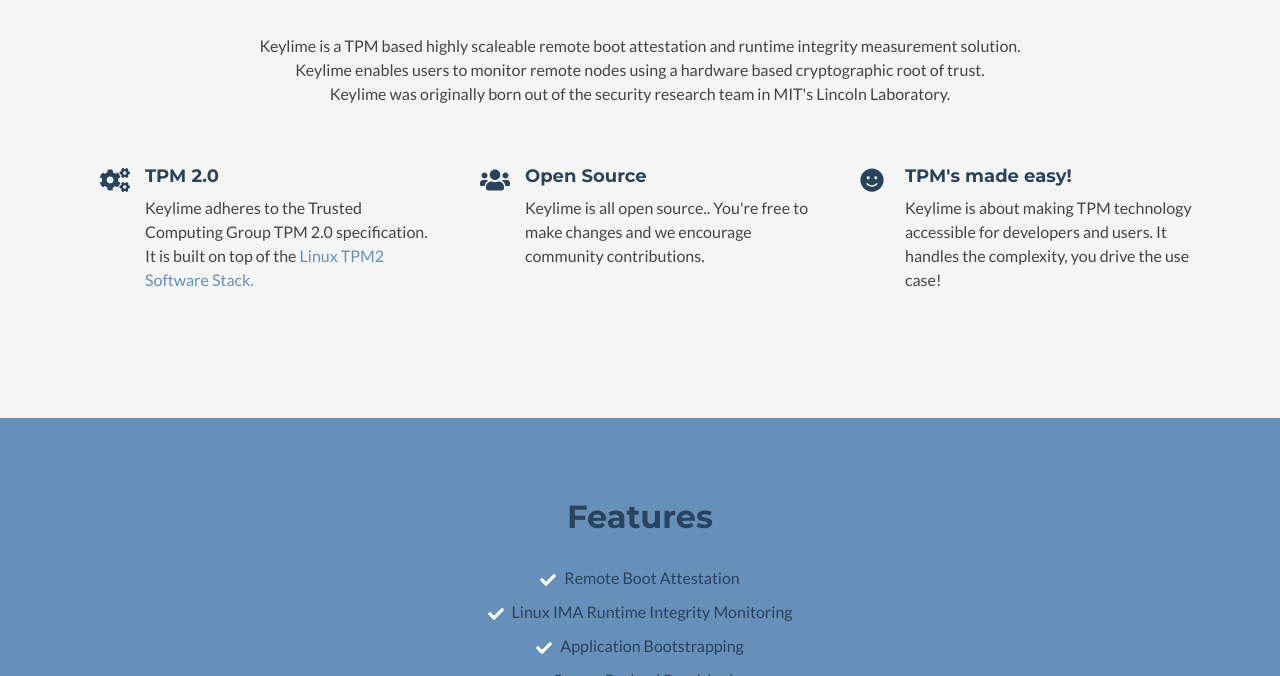
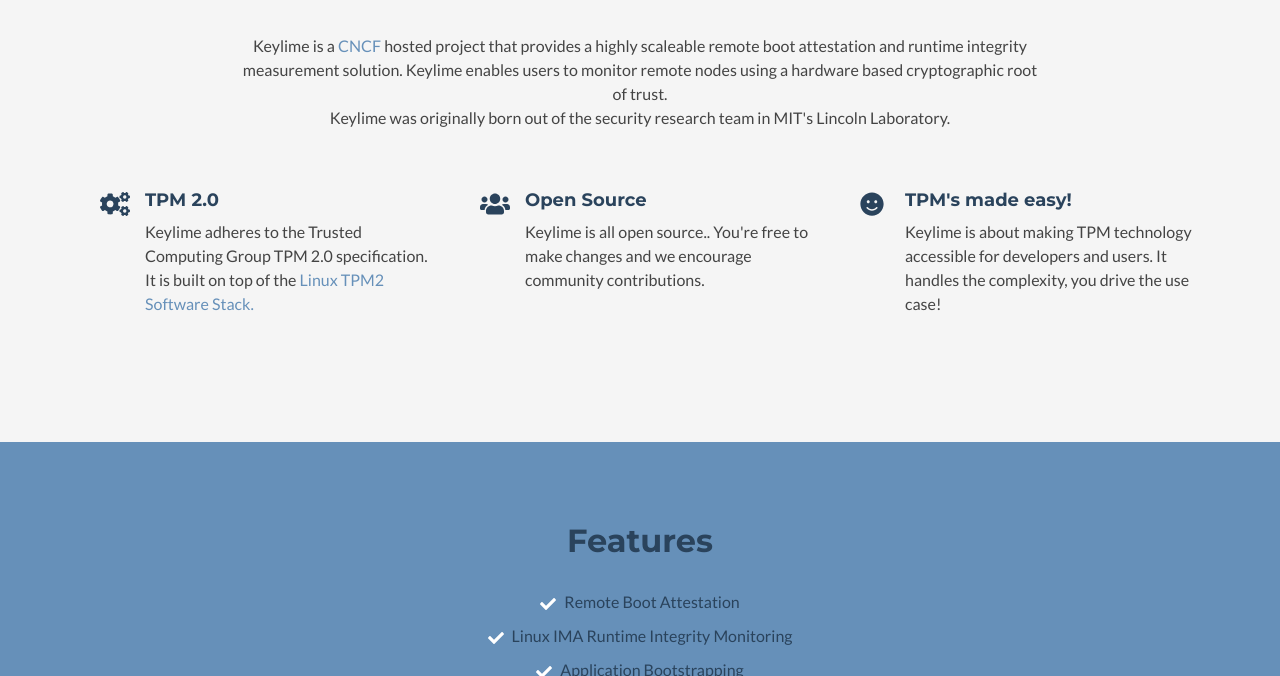
Before and after one commit to keylime/keylime.github.io, a Jekyll site: the page built from index.md, in a window 1280 px wide and 900 px high, scrolled down 1106 px, cut to the strip 224-900 px from the top of the window. Built offline with Jekyll 4.4.1, drawn with Linux system fonts in a browser that asks for light colours; nearby versions of some CDN libraries; some of the changed text lies outside the part shown.

Commit message:
CNCF mention and chat client change

```diff
--- a/_includes/about.html
+++ b/_includes/about.html
@@ -7,7 +7,7 @@
                 <iframe width="640" height="415" src="https://www.youtube.com/embed/Qhr_aVBCZPw" frameborder="0" allow="accelerometer; autoplay; encrypted-media; gyroscope; picture-in-picture" allowfullscreen></iframe>
              </div>
          </div>
-         <p class="intro text-center">Keylime is a TPM based highly scaleable remote boot attestation and runtime integrity measurement solution. Keylime enables users to monitor remote nodes using a hardware based cryptographic root of trust.<br /> Keylime was originally born out of the security research team in MIT's Lincoln Laboratory.</p>
+         <p class="intro text-center">Keylime is a <a href="https://cncf.io" target="_blank">CNCF</a> hosted project that provides a highly scaleable remote boot attestation and runtime integrity measurement solution. Keylime enables users to monitor remote nodes using a hardware based cryptographic root of trust.<br /> Keylime was originally born out of the security research team in MIT's Lincoln Laboratory.</p>
          <div class="row">
              <div class="item col-md-4 col-sm-6 col-xs-12">
                  <div class="icon-holder">
--- a/_includes/contact.html
+++ b/_includes/contact.html
@@ -4,7 +4,7 @@
         <h2 class="title text-center">Need support? Come and chat with us</h2>
         <div class="block">
             <p class="text-center">
-                <a class="btn btn-cta-primary" href="https://gitter.im/keylime-project/community" target="_blank">Chat on gitter.im</a>
+                <a class="btn btn-cta-primary" href="https://cloud-native.slack.com/archives/C01ARE2QUTZ" target="_blank">#keylime on CNCF slack</a>
             </p>
              <p class="text-center">
                 <a class="btn btn-cta-primary" href="https://keylime.groups.io/g/main" target="_blank">Join the mailing list</a>
```
